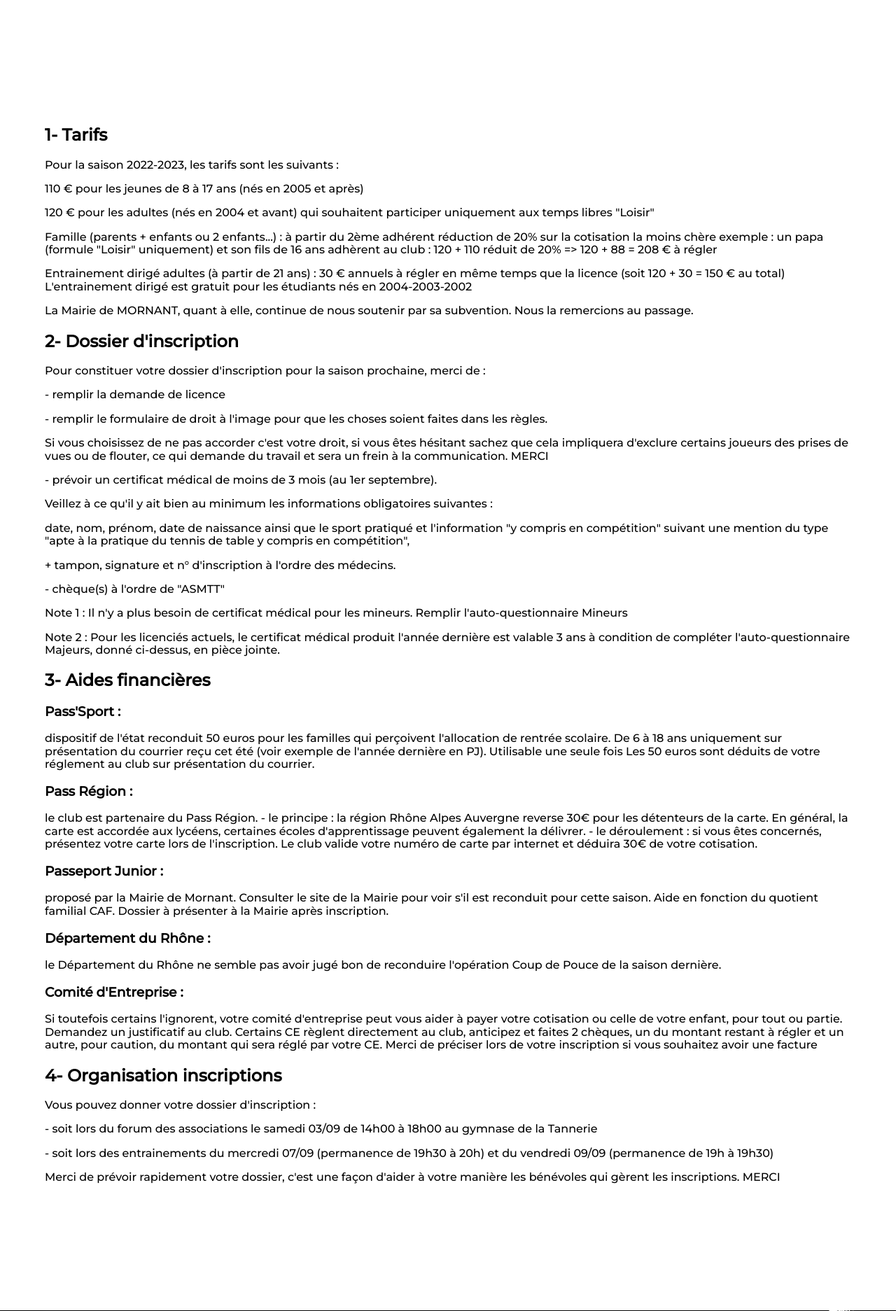
After one commit to Crii6/pingpong, a PHP site: page /inscription.html in a window 1280 px wide. The commit adds this page. Shown: the part 401-2274 px from the top of the page at 70% size. Run offline with PHP 8.4, Linux system fonts and the light colour scheme; some libraries are stand-ins or nearby versions.

Commit message:
page inscription + correction historique

```diff
--- a/css/style.css
+++ b/css/style.css
@@ -1986,3 +1986,38 @@ margin: 9rem auto;
         margin-bottom: 22rem;
     }
 }
+
+
+/*
+**********************************************************************************************************************************
+********************************************************PAGE INSCRIPTION**************************************************************
+********************************************************************************************************************************** */
+
+
+
+/* ************************image background header********************* */
+
+
+#inscription-back{
+    background: url('../img/tennis-table.jpg');
+    background-size: cover;
+    background-position: center;
+    height: 100%;
+    width: 100%;
+    position: absolute;
+    z-index: -1;
+    overflow: hidden;
+    left: 0;
+}
+
+.inscription-max-back {
+    height: 400px;
+    position: absolute;
+    width: 100%;
+    overflow: hidden;
+    z-index: -1;
+}
+
+.inscription-wrapper{
+    height: 400px;
+}
--- a/historique.html
+++ b/historique.html
@@ -65,7 +65,7 @@
                             <ul class="sous-menu2 club1">
                                 <li><a href="entrainement.html">Entraînements</a></li>
                                 <li><a href="#">Historique</a></li>
-                                <li><a href="#">Inscription</a></li>
+                                <li><a href="inscription.html">Inscription</a></li>
                                 <li><a href="contact.html">Nous contacter</a></li>
                             </ul>
                         </li>
--- /dev/null
+++ b/inscription.html
@@ -0,0 +1,211 @@
+<!DOCTYPE html>
+<html lang="fr">
+
+<head>
+    <meta charset="UTF-8">
+    <meta http-equiv="X-UA-Compatible" content="IE=edge">
+    <meta name="viewport" content="width=device-width, initial-scale=1.0">
+    <title>Tennis de table AS Mornant</title>
+    <link rel="stylesheet" href="css/normalize.css">
+    <link rel="stylesheet" href="css/style.css">
+    <!-- slider slick -->
+    <link rel="stylesheet" type="text/css" href="css/slick.css" />
+    <link rel="stylesheet" type="text/css" href="css/slick-theme.css" />
+    <!-- ------------google font---------------- -->
+    <link rel="preconnect" href="https://fonts.googleapis.com">
+    <link rel="preconnect" href="https://fonts.gstatic.com" crossorigin>
+    <link href="https://fonts.googleapis.com/css2?family=Montserrat:wght@500&display=swap" rel="stylesheet">
+    <link rel="preconnect" href="https://fonts.googleapis.com">
+    <link rel="preconnect" href="https://fonts.gstatic.com" crossorigin>
+    <link href="https://fonts.googleapis.com/css2?family=DM+Sans&display=swap" rel="stylesheet">
+    <!-- ------------font awesome---------------- -->
+    <script src="https://kit.fontawesome.com/22863556a4.js" crossorigin="anonymous"></script>
+    <!-- ------------jQuery---------------- -->
+    <script src="https://code.jquery.com/jquery-3.6.4.js"
+        integrity="sha256-a9jBBRygX1Bh5lt8GZjXDzyOB+bWve9EiO7tROUtj/E=" crossorigin="anonymous"></script>
+    <!-- ------------Js---------------- -->
+
+</head>
+
+<body class="clean-transition">
+    <!-- <div class="mycanvas" id="mycanvas">
+        <div class="trait"></div>
+        <div class="filet"></div>
+        <div class="filet2"></div>
+        <div class="bord2"></div>
+
+        <div class="containerloader" id="rotate">
+
+            <div class="ball" ></div>
+            <div class="ball"></div>
+            <div class="ball" id="ball"></div>
+            <div class="ball"></div>
+
+          </div>
+    </div> -->
+
+    <div class="contenu" id="contenu">
+
+
+        <header class="wrapper inscription-wrapper" id="test">
+            <div class="inscription-max-back">
+                <div id="inscription-back"></div>
+            </div>
+            <div class="navigation-principal">
+                <div class="logo-nav">
+                    <div id="logo-nav">
+                        <a href="index.html"><img src="img\logo-tt-color.png" alt="Logo as mornant"></a>
+                        <i class="fa-solid test"></i>
+                    </div>
+                </div>
+                <nav class="nav-bar" id="nav">
+                    <ul class="sous">
+                        <li ><a href="index.html" >Accueil</a></li>
+                        <li ><a href="javascript:void(0)" class="icon club color-white current">Le club</a>
+                            <ul class="sous-menu2 club1">
+                                <li><a href="entrainement.html">Entraînements</a></li>
+                                <li><a href="#">Historique</a></li>
+                                <li><a href="inscription.html">Inscription</a></li>
+                                <li><a href="contact.html">Nous contacter</a></li>
+                            </ul>
+                        </li>
+                        <!-- <li><a href="#" class="icon entrainement">Les entrainements</a>
+                            <ul class="sous-menu2 entrainement1">
+                                <li><a href="#">Adulte</a></li>
+                                <li><a href="#">Jeune</a></li>
+                            </ul>
+                        </li> -->
+                        <li><a href="javascript:void(0)" class="icon competitions color-white">Les compétitions</a>
+                            <ul class="sous-menu2 competitions1">
+                                <li><a href="#">Equipe 1</a></li>
+                                <li><a href="#">Equipe 2</a></li>
+                                <li><a href="#">Equipe 3</a></li>
+                                <li><a href="#">Equipe 4</a></li>
+                                <li><a href="#">Equipe 5</a></li>
+                                <li><a href="#">Jeune</a></li>
+                                <li><a href="#">Tournois</a></li>
+                            </ul>
+                        </li>
+                        <li><a href="#" class="color-white">Classement joueurs</a></li>
+                    </ul>
+                </nav>
+
+            </div>
+                <div class="entrnmt-text-header">
+
+                    <h1>Inscription</h1>
+
+                </div>
+            </header>
+
+            <main class="container">
+
+                <section class="inscription">
+
+                    <article>
+                        <h2>1- Tarifs</h2>
+                        <p>Pour la saison 2022-2023, les tarifs sont les suivants :</p>
+                        <p>110 € pour les jeunes de 8 à 17 ans (nés en 2005 et après)   </p>
+                        <p>120 € pour les adultes (nés en 2004 et avant) qui souhaitent participer uniquement aux temps libres "Loisir"</p>
+                        <p>Famille (parents + enfants ou 2 enfants...) : à partir du 2ème adhérent réduction de 20% sur la cotisation la moins chère
+                            exemple : un papa (formule "Loisir" uniquement) et son fils de 16 ans adhèrent au club : 120 + 110 réduit de 20% => 120 + 88 = 208 € à régler</p>
+                        <p>Entrainement dirigé adultes (à partir de 21 ans)   : 30 € annuels à régler en même temps que la licence (soit 120 + 30 = 150 € au total)
+                            L'entrainement dirigé est gratuit pour les étudiants nés en 2004-2003-2002</p>
+                            <p>La Mairie de MORNANT, quant à elle, continue de nous soutenir par sa subvention. Nous la remercions au passage.</p>
+
+                    </article>
+                    <article>
+                        <h2>2- Dossier d'inscription</h2>
+                        <p>Pour constituer votre dossier d'inscription pour la saison prochaine, merci de : </p>
+                        <p>- remplir la demande de licence</p>
+                        <p>- remplir le formulaire de droit à l'image pour que les choses soient faites dans les règles. </p>
+                        <p>   Si vous choisissez de ne pas accorder c'est votre droit, si vous êtes hésitant sachez que cela impliquera d'exclure certains joueurs des prises de vues ou de flouter, ce qui demande du travail et sera un frein à la communication. MERCI</p>
+                        <p>- prévoir un certificat médical de moins de 3 mois (au 1er septembre).</p>
+                        <p>Veillez à ce qu'il y ait bien au minimum les informations obligatoires suivantes :</p>
+                        <p> date, nom, prénom, date de naissance ainsi que le sport pratiqué et l'information "y compris en compétition" suivant une mention du type "apte à la pratique du tennis de table  y compris en compétition",</p>
+                        <p> + tampon, signature et n° d'inscription à l'ordre des médecins. </p>
+                        <p>- chèque(s) à l'ordre de "ASMTT"</p>
+                        <p>Note 1 : Il n'y a plus besoin de certificat médical pour les mineurs. Remplir l'auto-questionnaire Mineurs</p>
+                        <p>Note 2 : Pour les licenciés actuels, le certificat médical produit l'année dernière est valable 3 ans à condition de compléter l'auto-questionnaire Majeurs, donné ci-dessus, en pièce jointe.</p>
+                    </article>
+                    <article>
+                        <h2>3- Aides financières</h2>
+                        <h3>Pass'Sport :</h3>
+                        <p>dispositif de l'état reconduit
+                            50 euros pour les familles qui perçoivent l'allocation de rentrée scolaire. De 6 à 18 ans uniquement sur présentation du courrier reçu cet été (voir exemple de l'année dernière en PJ). Utilisable une seule fois
+                            Les 50 euros sont déduits de votre réglement au club sur présentation du courrier.</p>
+                        <h3>Pass Région :</h3>
+                        <p>le club est partenaire du Pass Région.
+                            - le principe : la région Rhône Alpes Auvergne reverse 30€ pour les détenteurs de la carte.
+                            En général, la carte est accordée aux lycéens, certaines écoles d'apprentissage peuvent également la délivrer.
+                            - le déroulement : si vous êtes concernés, présentez votre carte lors de l'inscription. Le club valide votre numéro de carte par internet et déduira 30€ de votre cotisation.</p>
+                        <h3>Passeport Junior :</h3>
+                        <p>proposé par la Mairie de Mornant. Consulter le site de la Mairie pour voir s'il est reconduit pour cette saison. Aide en fonction du quotient familial CAF. Dossier à présenter à la Mairie après inscription.</p>
+                        <h3>Département du Rhône :</h3>
+                        <p>le Département du Rhône ne semble pas avoir jugé bon de reconduire l'opération Coup de Pouce de la saison dernière.</p>
+                        <h3>Comité d'Entreprise :</h3>
+                        <p>Si toutefois certains l'ignorent, votre comité d'entreprise peut vous aider à payer votre cotisation ou celle de votre enfant, pour tout ou partie. Demandez un justificatif au club.
+                            Certains CE règlent directement au club, anticipez et faites 2 chèques, un du montant restant à régler et un autre, pour caution, du montant qui sera réglé par votre CE.
+
+                            Merci de préciser lors de votre inscription si vous souhaitez avoir une facture</p>
+
+                    </article>
+
+                    <article>
+                        <h2>4- Organisation inscriptions</h2>
+                        <p>Vous pouvez donner votre dossier d'inscription :</p>
+                        <p>- soit lors du forum des associations le samedi 03/09 de 14h00 à 18h00 au gymnase de la Tannerie</p>
+                        <p>- soit lors des entrainements du mercredi 07/09 (permanence de 19h30 à 20h) et du vendredi 09/09 (permanence de 19h à 19h30)</p>
+                        <p>Merci de prévoir rapidement votre dossier, c'est une façon d'aider à votre manière les bénévoles qui gèrent les inscriptions. MERCI</p>
+                    </article>
+
+
+
+                </section>
+
+
+
+
+            </main>
+
+            <footer>
+                <div class="footerback"></div>
+                <div class="pied-page">
+                    <div class="logo-mornant">
+                        <img src="img/logo-tt-white.png" alt="logo-tt-white">
+                    </div>
+                    <div class="footer-list">
+                        <h3>Nous rejoindre</h3>
+                        <ul>
+                            <li><a href="">Entrainement</a></li>
+                            <li><a href="">Contact</a></li>
+                            <li><a href="">A propos</a></li>
+                        </ul>
+                    </div>
+                    <div class="icon-footer">
+                        <a href=""><i class="fa-brands fa-square-facebook"></i></a>
+                    </div>
+                    <h3 class="footer-titre-partenaire">Nos partenaires</h3>
+                    <div class="partenaire">
+                        <a href="https://www.ville-mornant.fr/"><img src="img/mornantb.png" alt="logo-ville-de-mornant"></a>
+                        <a href="fftt.com/site/accueil"><img src="img/fftt.png" alt="logo-fftt"></a>
+                        <a href="http://www.castanosport.fr/"><img src="img/castano.png" alt="logo-castano"></a>
+                        <a href="https://concessions.peugeot.fr/mornant"><img src="img/peugeot.png" alt="logo-peugeot"></a>
+                        <a href="http://garage-morellon.fr/"><img src="img/citroen.png" alt="logo-citroen"></a>
+                    </div>
+
+
+                </div>
+
+            </footer>
+            <!-- <script src="test.js"></script> -->
+            <script src="https://unpkg.com/scrollreveal@4.0.0/dist/scrollreveal.min.js"></script>
+            <script type="text/javascript" src="//cdn.jsdelivr.net/npm/slick-carousel@1.8.1/slick/slick.min.js"></script>
+            <script src="Js/jquery.js"></script>
+            <script src="Js/plugin.js"></script>
+            <script src="Js/main.js"></script>
+
+</div>
+</body>
+
+</html>
```
